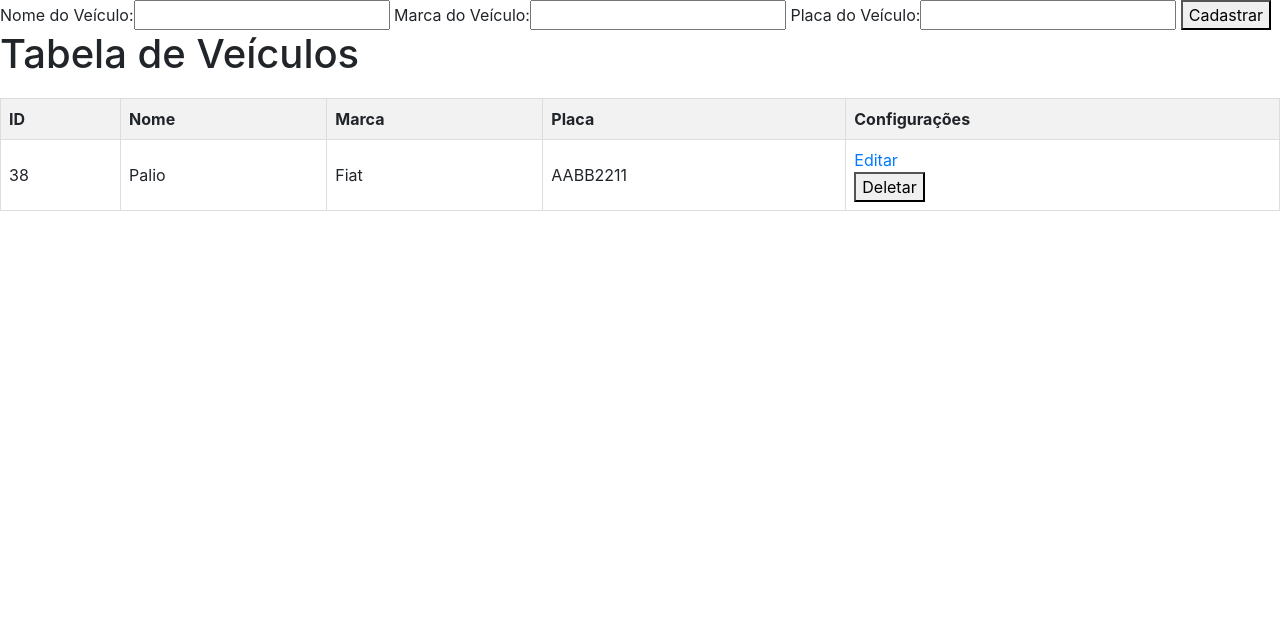
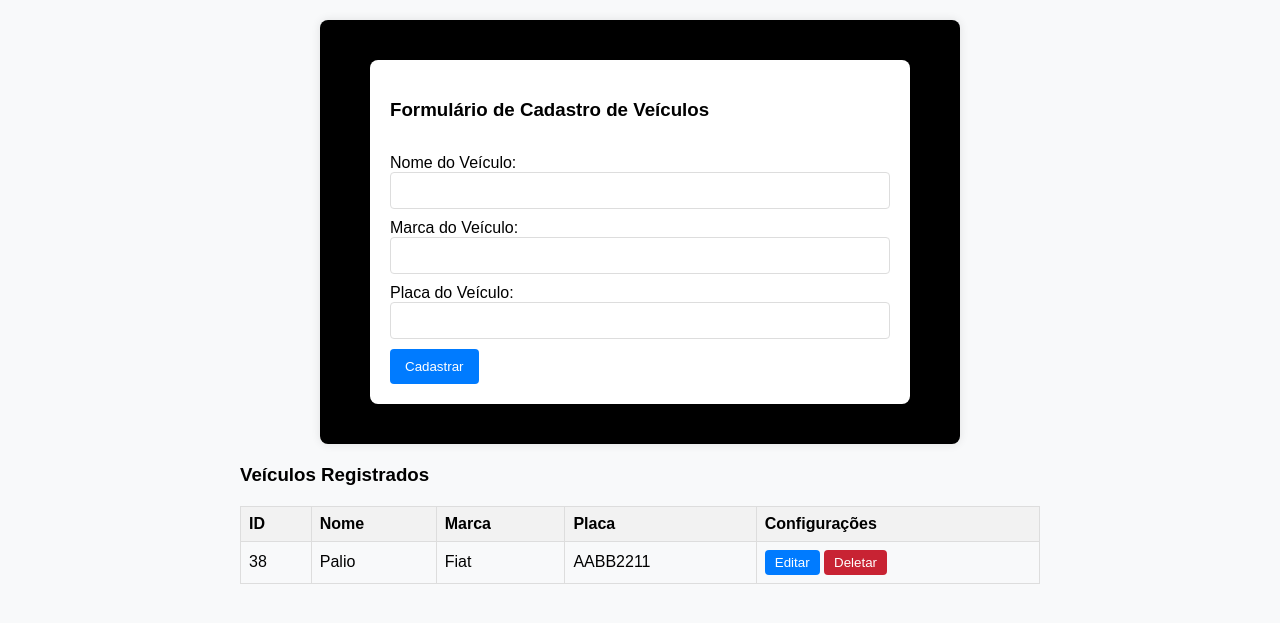
Before and after one commit to eliass0usa/CrudCarros-Django, a Django app: page /core/ in a window 1280 px wide. Shown: the top 623 px of the page. Run offline with Django 5.2, Linux system fonts and the light colour scheme; data comes from the database, SQL or seed files in the repository; both versions use the stored data as it was after the commit; some libraries are stand-ins or nearby versions.

Commit message:
feat: styles

```diff
--- /dev/null
+++ b/core/static/css/styles.css
@@ -0,0 +1,168 @@
+body {
+  font-family: Arial, sans-serif;
+  margin: 0;
+  padding: 0;
+  background-color: #f8f9fa;
+}
+
+.formulario {
+  max-width: 600px;
+  margin: 20px auto;
+  padding: 20px;
+  background-color: rgb(0, 0, 0);
+  border-radius: 8px;
+  box-shadow: 0 0 10px rgba(0, 0, 0, 0.1);
+}
+
+.formulario h3 {
+  margin-bottom: 15px;
+}
+
+.formulario input[type="text"] {
+  width: calc(100% - 22px);
+  padding: 10px;
+  margin-bottom: 10px;
+  border: 1px solid #ddd;
+  border-radius: 4px;
+}
+
+.formulario button {
+  padding: 10px 15px;
+  background-color: #007bff;
+  color: white;
+  border: none;
+  border-radius: 4px;
+  cursor: pointer;
+}
+
+.formulario button:hover {
+  background-color: #0056b3;
+}
+
+.Tabela {
+  max-width: 800px;
+  margin: 20px auto;
+}
+
+.Tabela h3 {
+  margin-bottom: 10px;
+}
+
+table {
+  border-collapse: collapse;
+  width: 100%;
+  text-align: left;
+  margin: 20px 0;
+}
+
+th,
+td {
+  border: 1px solid #ddd;
+  padding: 8px;
+}
+
+thead tr {
+  background-color: #f2f2f2;
+}
+
+a {
+  color: #007bff;
+  text-decoration: none;
+}
+
+a:hover {
+  text-decoration: underline;
+}
+
+/* Estilização do botão delete */
+.botoes {
+  color: #fff;
+  border: none;
+  padding: 5px 10px;
+  border-radius: 4px;
+  cursor: pointer;
+}
+
+#editar {
+  background-color: #007bff;
+}
+
+#editar:hover {
+  background-color: #005fc4;
+}
+
+#deletar {
+  background-color: #c82333;
+}
+
+#deletar:hover {
+  background-color: #a40918;
+}
+
+form[name="formulario-delete"] button:hover {
+  background-color: #c82333;
+}
+
+/* UPDATE.HTML */
+
+h1 {
+  text-align: center;
+  color: #333;
+}
+
+form {
+  max-width: 500px;
+  margin: 20px auto;
+  padding: 20px;
+  background-color: #fff;
+  border-radius: 8px;
+  box-shadow: 0 0 10px rgba(0, 0, 0, 0.1);
+}
+
+form input[type="text"] {
+  width: calc(100% - 22px);
+  padding: 10px;
+  margin-bottom: 10px;
+  border: 1px solid #ddd;
+  border-radius: 4px;
+}
+
+form button {
+  padding: 10px 15px;
+  background-color: #007bff;
+  color: white;
+  border: none;
+  border-radius: 4px;
+  cursor: pointer;
+}
+
+form button:hover {
+  background-color: #0056b3;
+}
+
+.Tabela {
+  max-width: 800px;
+  margin: 20px auto;
+}
+
+.Tabela h1 {
+  margin-bottom: 20px;
+  text-align: center;
+}
+
+table {
+  border-collapse: collapse;
+  width: 100%;
+  text-align: left;
+  margin: 20px 0;
+}
+
+th,
+td {
+  border: 1px solid #ddd;
+  padding: 8px;
+}
+
+thead tr {
+  background-color: #f2f2f2;
+}
--- a/core/templates/index.html
+++ b/core/templates/index.html
@@ -2,22 +2,20 @@
 <html lang="en">
 
 <head>
-  <!-- Meta tags Obrigatórias -->
   <meta charset="utf-8">
   <meta name="viewport" content="width=device-width, initial-scale=1, shrink-to-fit=no">
-
-  <!-- Bootstrap CSS -->
-  <link rel="stylesheet" href="https://stackpath.bootstrapcdn.com/bootstrap/4.1.3/css/bootstrap.min.css"
-    integrity="sha384-MCw98/SFnGE8fJT3GXwEOngsV7Zt27NXFoaoApmYm81iuXoPkFOJwJ8ERdknLPMO" crossorigin="anonymous">
-
   <title>Visualização de carros</title>
+  {% load static %}
+  <link rel="stylesheet" href="{% static 'css/styles.css' %}">
 </head>
 
 <body>
 
   <nav></nav>
-  <div class="form">
-    <form action="{% url 'salvar' %}" method="post">
+  <div class="formulario">
+    <form name="formulario-cadastro" action="{% url 'salvar' %}" method="post">
+      <h3>Formulário de Cadastro de Veículos</h3>
+      <br>
       {% csrf_token %}
       Nome do Veículo:<input type="text" name="nome">
       Marca do Veículo:<input type="text" name="marca">
@@ -27,45 +25,32 @@
   </div>
 
   <div class="Tabela">
-    <h1>Tabela de Veículos</h1>
-    <table style="border-collapse: collapse; width: 100%; text-align: left; margin: 20px 0;">
+    <h3>Veículos Registrados</h3>
+    <table>
       <thead>
-        <tr style="background-color: #f2f2f2;">
-          <th style="border: 1px solid #ddd; padding: 8px;">ID</th>
-          <th style="border: 1px solid #ddd; padding: 8px;">Nome</th>
-          <th style="border: 1px solid #ddd; padding: 8px;">Marca</th>
-          <th style="border: 1px solid #ddd; padding: 8px;">Placa</th>
-          <th style="border: 1px solid #ddd; padding: 8px;">Configurações</th>
+        <tr>
+          <th>ID</th>
+          <th>Nome</th>
+          <th>Marca</th>
+          <th>Placa</th>
+          <th>Configurações</th>
         </tr>
       </thead>
       <tbody>
         {% for carro in carros %}
         <tr>
-          <td style="border: 1px solid #ddd; padding: 8px;">{{ carro.id }}</td>
-          <td style="border: 1px solid #ddd; padding: 8px;">{{ carro.nome }}</td>
-          <td style="border: 1px solid #ddd; padding: 8px;">{{ carro.marca }}</td>
-          <td style="border: 1px solid #ddd; padding: 8px;">{{ carro.placa }}</td>
-          <td style="border: 1px solid #ddd; padding: 8px;"><a href="{% url 'editar' carro.id %}">Editar</a>
-            <form action="{% url 'delete' carro.id %}" method="post">
-              {% csrf_token %}
-              <button name="deletar" type="submit" value="delete">Deletar</button>
-            </form>
+          <td>{{ carro.id }}</td>
+          <td>{{ carro.nome }}</td>
+          <td>{{ carro.marca }}</td>
+          <td>{{ carro.placa }}</td>
+          <td><a href="{% url 'editar' carro.id %}"><button class="botoes" id="editar">Editar</button></a>
+            <a href="{% url 'delete' carro.id %}"><button class="botoes" id="deletar">Deletar</button></a>
           </td>
         </tr>
         {% endfor %}
       </tbody>
     </table>
   </div>
-
-  <script src="https://code.jquery.com/jquery-3.3.1.slim.min.js"
-    integrity="sha384-q8i/X+965DzO0rT7abK41JStQIAqVgRVzpbzo5smXKp4YfRvH+8abtTE1Pi6jizo"
-    crossorigin="anonymous"></script>
-  <script src="https://cdnjs.cloudflare.com/ajax/libs/popper.js/1.14.3/umd/popper.min.js"
-    integrity="sha384-ZMP7rVo3mIykV+2+9J3UJ46jBk0WLaUAdn689aCwoqbBJiSnjAK/l8WvCWPIPm49"
-    crossorigin="anonymous"></script>
-  <script src="https://stackpath.bootstrapcdn.com/bootstrap/4.1.3/js/bootstrap.min.js"
-    integrity="sha384-ChfqqxuZUCnJSK3+MXmPNIyE6ZbWh2IMqE241rYiqJxyMiZ6OW/JmZQ5stwEULTy"
-    crossorigin="anonymous"></script>
 </body>
 
 </html>
```
Also changed, not shown: core/templates/update.html (+16 -14 lines), core/views.py (line endings or trailing spaces), db.sqlite3.
